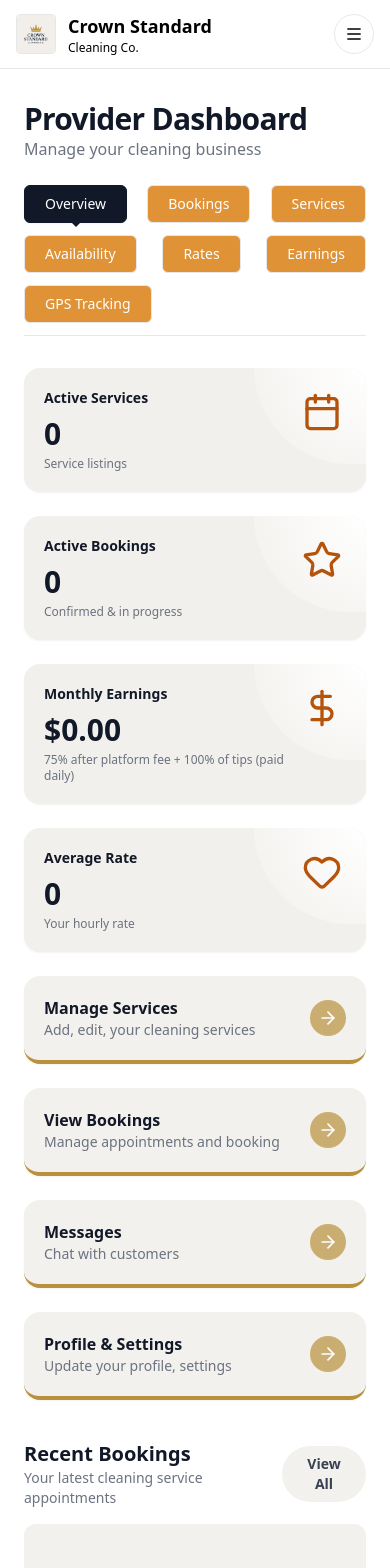
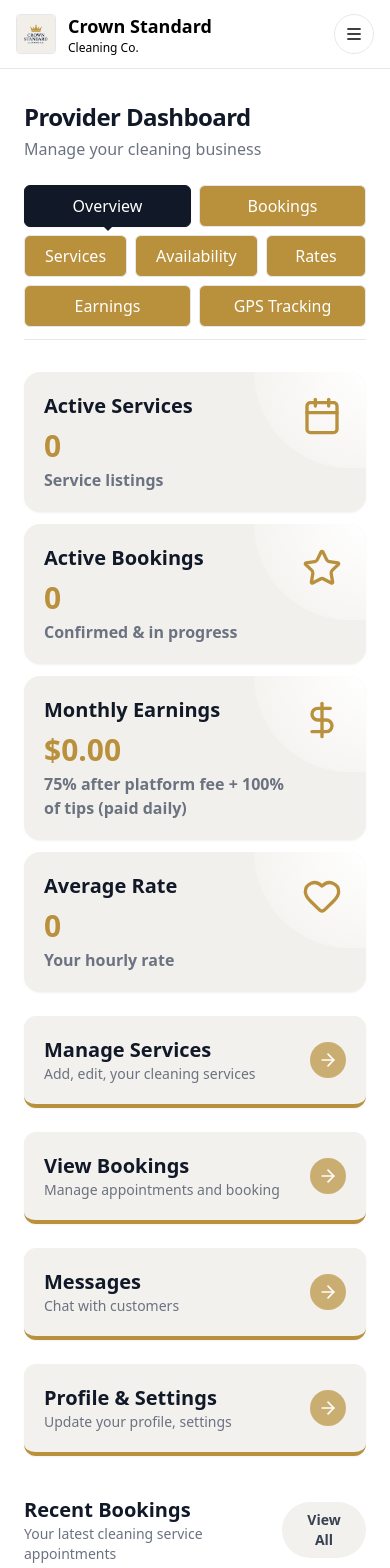
Before and after one commit to madhutechwarehut-pixel/crownstandard-frontend, a Next.js app: page /provider/dashboard in a window 390 px wide. Shown: the top 1568 px of the page. Built offline with nearby package versions, Linux system fonts and the light colour scheme.

Commit message:
09.10.2025
Responsive as well as design fixes for the following pages have been made- Profile,  Conversation, Customer Dashboard and working on Provider Dashboard.

```diff
--- a/app/(home)/conversation/[id]/page.tsx
+++ b/app/(home)/conversation/[id]/page.tsx
@@ -25,7 +25,7 @@ export default async function ConversationDetailPage(props: {
             {/* ===== Main layout ===== */}
             <div className="flex flex-1 gap-4 lg:gap-8 pb-10 mt-6">
                 {/* Chat list with highlight */}
-                <div className="w-1/3 flex flex-col overflow-hidden pt-4 border border-gray-100 rounded-xl bg-[#F3F1ED] h-[75vh] md:display-block hidden">
+                <div className="w-1/3 flex flex-col overflow-hidden pt-4 border border-gray-100 rounded-xl bg-[#F3F1ED] h-[75vh] md:block hidden">
                     <ChatList chats={chats} />
                 </div>
 
--- a/app/(home)/conversation/components/ChatList.tsx
+++ b/app/(home)/conversation/components/ChatList.tsx
@@ -29,7 +29,7 @@ export default function ChatList({
                     }`}
                 />
               </div>
-              <div className="min-w-0">
+              <div className="min-w-0 flex-1">
                 <p className="font-medium text-gray-900 truncate">{chat.name}</p>
                 <p className="text-sm text-gray-500 truncate">{chat.lastMessage}</p>
               </div>
--- a/app/(home)/conversation/page.tsx
+++ b/app/(home)/conversation/page.tsx
@@ -41,16 +41,16 @@ export default function ConversationIndexPage() {
   }
 
   return (
-    <div className="flex flex-col min-h-[95vh] mx-auto bg-white max-w-7xl">
+    <div className="flex flex-col container bg-white">
       {/* Heading outside */}
-      <div className="px-16 pt-10">
+      <div className="pt-10">
         <h1 className="text-2xl font-semibold text-gray-900">Your Conversations</h1>
         <p className="mt-1 text-gray-500">
           Manage your messages with service providers and customers
         </p>
       </div>
 
-      <div className="flex md:gap-8 px-16 pb-10 mt-6 md:flex-1">
+      <div className="flex gap-4 lg:gap-8 pb-10 mt-6 md:flex-1">
         {/* List */}
         <div className="md:w-1/3 w-full flex flex-col overflow-hidden pt-4 border border-gray-100 rounded-xl bg-[#F3F1ED] h-[75vh]">
           <ChatList chats={chats} />
@@ -58,14 +58,14 @@ export default function ConversationIndexPage() {
 
         {/* Empty state (no chat open) */}
 
-        <div className="flex-1 border border-gray-100 rounded-xl">
-          <div className="grid h-full p-10 text-center place-items-center md:display-block">
-            <div className="hidden md:block">
+        <div className="flex-1 border border-gray-100 rounded-xl hidden md:block">
+          <div className="grid h-full p-10 text-center place-items-center">
+            {/* <div className="hidden md:block"> */}
               <p className="text-lg font-medium text-gray-700">No conversation selected</p>
               <p className="mt-1 text-sm text-gray-500">
                 Choose a chat from the left to start messaging.
               </p>
-            </div>
+            {/* </div> */}
           </div>
         </div>
       </div>
--- a/app/(home)/provider/dashboard/page.tsx
+++ b/app/(home)/provider/dashboard/page.tsx
@@ -103,28 +103,28 @@ function ProviderDashboard() {
             <div className="relative z-10 px-6 py-8 mx-auto max-w-7xl lg:px-8">
                 {/* Header */}
                 <header className="mb-6">
-                    <h1 className="text-3xl font-extrabold tracking-tight text-gray-900">
+                    <h1 className="text-2xl md:text-3xl lg:text-4xl font-bold tracking-tight text-gray-900">
                         Provider Dashboard
                     </h1>
-                    <p className="text-gray-500">Manage your cleaning business</p>
+                    <p className="mt-1 text-gray-500">Manage your cleaning business</p>
                 </header>
 
                 {/* Tabs */}
-                <nav className="flex flex-wrap justify-between gap-3 mb-3">
+                <nav className="flex flex-wrap justify-between gap-2 mb-3">
                     {TABS.map((t) => {
                         const active = tab === t.key;
                         return (
-                            <div key={t.key} className="relative">
+                            <div key={t.key} className="relative flex-1">
                                 <button
                                     onClick={() => {
                                         setTab(t.key);
                                         router.push(`/provider/dashboard?tab=${t.key}`, { scroll: false });
                                     }}
                                     className={[
-                                        "px-5 py-2 md:px-10 rounded-md text-sm font-medium border transition relative",
+                                        "px-5 py-2 rounded-md text-md font-medium border transition relative w-full",
                                         active
                                             ? "bg-gray-900 text-white border-gray-900 shadow-sm"
-                                            : "bg-amber-600/80 text-white hover:bg-amber-700",
+                                            : "bg-[#b9903c] text-white hover:bg-[#111827]",
                                     ].join(" ")}
                                 >
                                     {t.label}
@@ -175,30 +175,30 @@ function OverviewTab() {
     return (
         <>
             {/* KPI Stat Cards */}
-            <section className="grid grid-cols-1 gap-6 mb-6 sm:grid-cols-2 xl:grid-cols-4">
+            <section className="grid grid-cols-1 gap-3 sm:gap-4 mb-6 sm:grid-cols-2 lg:grid-cols-4">
                 <StatCard
                     title="Active Services"
                     value="0"
                     subtitle="Service listings"
-                    icon={<Calendar className="w-10 h-10 text-amber-700" />}
+                    icon={<Calendar className="w-10 h-10 text-[#b9903c]" />}
                 />
                 <StatCard
                     title="Active Bookings"
                     value="0"
                     subtitle="Confirmed & in progress"
-                    icon={<Star className="w-10 h-10 text-amber-700" />}
+                    icon={<Star className="w-10 h-10 text-[#b9903c]" />}
                 />
                 <StatCard
                     title="Monthly Earnings"
                     value="$0.00"
                     subtitle="75% after platform fee + 100% of tips (paid daily)"
-                    icon={<DollarSign className="w-10 h-10 text-amber-700" />}
+                    icon={<DollarSign className="w-10 h-10 text-[#b9903c]" />}
                 />
                 <StatCard
                     title="Average Rate"
                     value="0"
                     subtitle="Your hourly rate"
-                    icon={<Heart className="w-10 h-10 text-amber-700" />}
+                    icon={<Heart className="w-10 h-10 text-[#b9903c]" />}
                 />
             </section>
 
--- a/components/dashboard/ActionCard.tsx
+++ b/components/dashboard/ActionCard.tsx
@@ -3,10 +3,10 @@ import { ArrowRight } from "lucide-react";
 export default function ActionCard(props: { title: string; subtitle: string }) {
     const { title, subtitle } = props;
     return (
-        <button className="relative p-5 text-left transition bg-[#F3F1ED] border-b-4 border-brand-gold shadow-sm group rounded-2xl hover:shadow-md">
+        <button className="relative p-5 text-left transition bg-[#F3F1ED] border-b-4 border-brand-gold shadow-sm group rounded-xl hover:shadow-md">
             <div className="flex items-center justify-between gap-4">
                 <div>
-                    <p className="font-semibold text-gray-900">{title}</p>
+                    <p className="text-xl sm:text-2xl font-bold text-gray-900">{title}</p>
                     <p className="text-sm text-gray-500">{subtitle}</p>
                 </div>
                 <span className="grid text-white rounded-full bg-brand-gold/70 h-9 w-9 place-items-center group-hover:bg-brand-gold">
--- a/components/dashboard/StatCard.tsx
+++ b/components/dashboard/StatCard.tsx
@@ -18,13 +18,13 @@ export default function StatCard(props: {
 
             <div className="relative z-10 flex items-start justify-between">
                 <div>
-                    <p className="text-sm font-semibold text-gray-900">{title}</p>
-                    <p className="mt-2 text-3xl font-extrabold text-gray-900">{value}</p>
-                    <p className="mt-1 text-xs text-gray-500">{subtitle}</p>
+                    <p className="text-xl font-bold text-gray-900">{title}</p>
+                    <p className="mt-2 text-3xl font-bold text-[#b9903c]">{value}</p>
+                    <p className="mt-1 text-base font-semibold text-gray-500">{subtitle}</p>
                 </div>
 
                 {/* icon bubble */}
-                <div className="grid w-12 h-12 shrink-0 place-items-center rounded-xl">
+                <div className="grid w-12 h-12 shrink-0 place-items-center rounded-xl text-[#b9903c]">
                     {icon}
                 </div>
             </div>
```
Also changed, not shown: app/(home)/dashboard/page.tsx (+17 -17 lines), components/profile/ProfilePage.tsx (+20 -20 lines).
